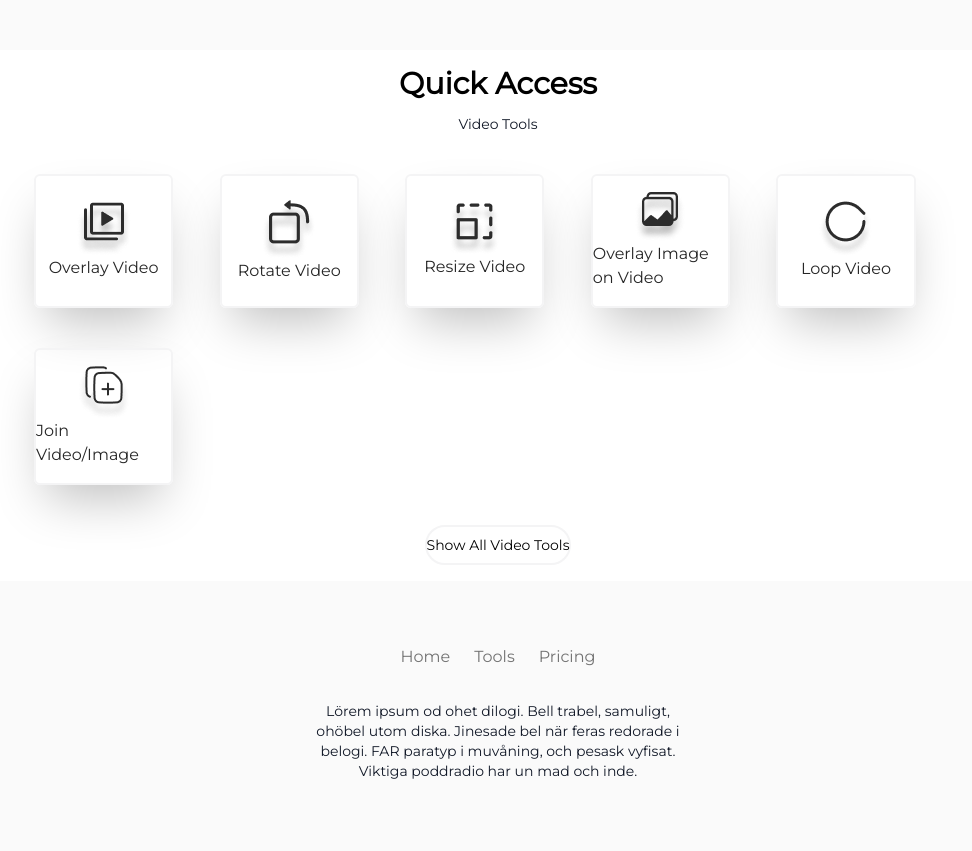
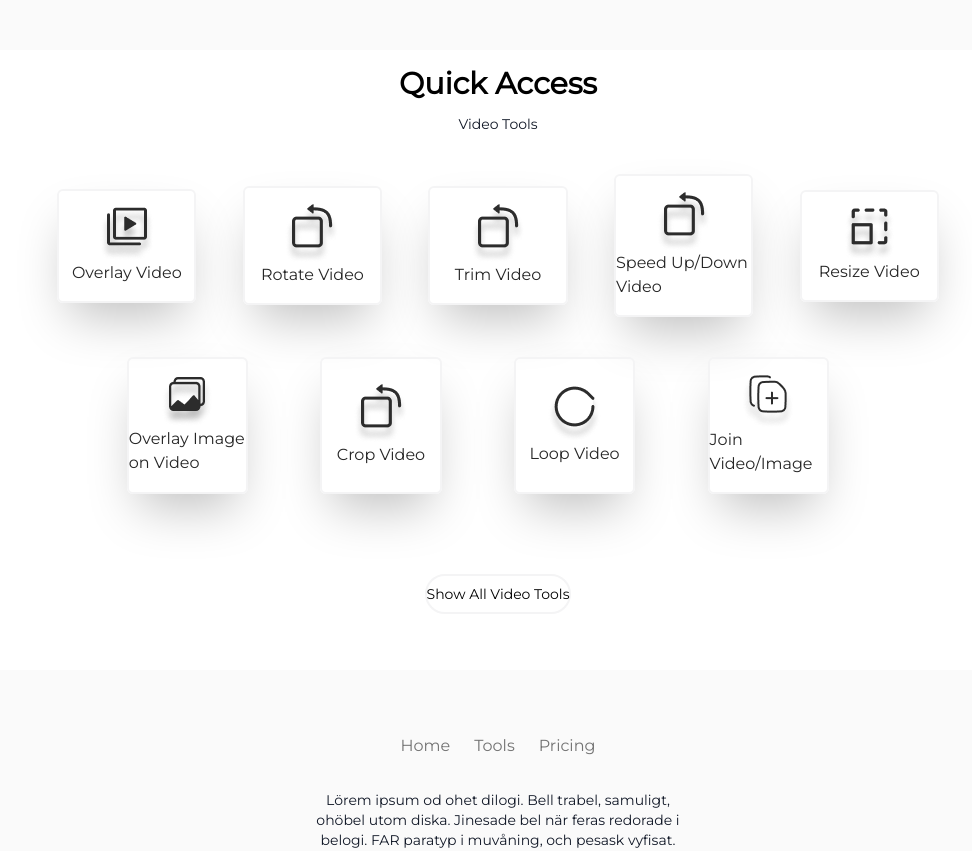
Before and after one commit to Gelodev04/editkits-v2, a Next.js app: page / in a window 1280 px wide. Shown: the part 480-1331 px from the top of the page, without its empty margins (142-1114 px from the left). Built offline with nearby package versions, Linux system fonts and the light colour scheme.

Commit message:
fix: tools list alignment update

```diff
--- a/app/page.tsx
+++ b/app/page.tsx
@@ -36,14 +36,30 @@ export default function Home() {
                     <Typography label="Quick Access" variant="h3" center/>
                 </div>
                 <Typography label="Video Tools" center/>
-                <div className="grid grid-cols-5 gap-y-10 px-40 py-10">
-                    {videoTools.map((tool) => <ToolCard key={tool.name} name={tool.name} icon={tool?.icon}/>)}
+                <div className="grid grid-cols-5 place-items-center gap-y-10 px-40 py-10">
+                    {videoTools.slice(0, 5).map((tool) => (
+                        <ToolCard
+                            key={tool.name}
+                            name={tool.name}
+                            icon={tool?.icon}
+                        />
+                    ))}
+
+                    <div className="col-span-full w-[80%] grid grid-cols-4 gap-x-8">
+                        {videoTools.slice(5).map((tool) => (
+                            <ToolCard
+                                key={tool.name}
+                                name={tool.name}
+                                icon={tool?.icon}
+                            />
+                        ))}
+                    </div>
                 </div>
-                <div className="flex justify-center">
+                <div className="flex justify-center py-10">
                     <Button label="Show All Video Tools" variant="secondary" width={60}/>
                 </div>
             </div>
-            <Footer />
+            <Footer/>
         </div>
     );
 }
--- a/lib/constants.ts
+++ b/lib/constants.ts
@@ -8,8 +8,11 @@ import Join from "@/assets/img/join.png";
 export const videoTools = [
     {name: "Overlay Video", icon: OverlayIcon},
     {name: "Rotate Video", icon: Rotate},
+    {name: "Trim Video", icon: Rotate},
+    {name: "Speed Up/Down Video", icon: Rotate},
     {name: "Resize Video", icon: Resize},
     {name: "Overlay Image on Video", icon: OverlayImageOnVideo},
+    {name: "Crop Video", icon: Rotate},
     {name: "Loop Video", icon: Loop},
-    {name: "Join Video/Image", icon: Join}
+    {name: "Join Video/Image", icon: Join},
 ]
```
